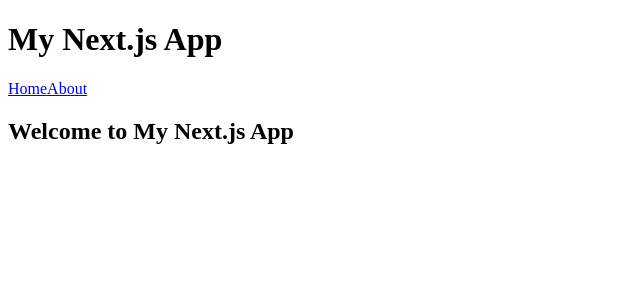
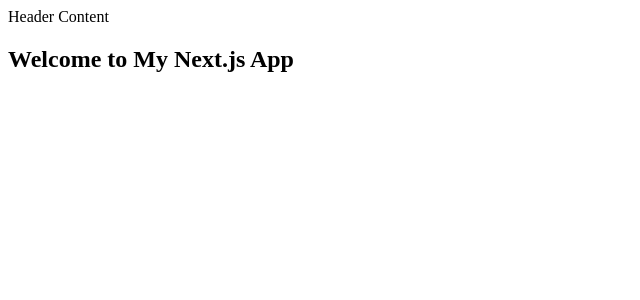
Before and after one commit to SelcukCaliskan/reactjs-nextjs, a Next.js app: page / in a window 1280 px wide. Shown: the top 300 px of the page, without its empty margins (0-640 px from the left). Built offline with nearby package versions, Linux system fonts and the light colour scheme.

Commit message:
Added Header component

```diff
--- a/components/Header.tsx
+++ b/components/Header.tsx
@@ -2,13 +2,7 @@
 
 const Header: React.FC = () => {
   return (
-    <header>
-      <h1>My Next.js App</h1>
-      <nav>
-        <a href='/'>Home</a>
-        <a href='/about'>About</a>
-      </nav>
-    </header>
+    <header>Header Content</header>
   );
 };
 
```
